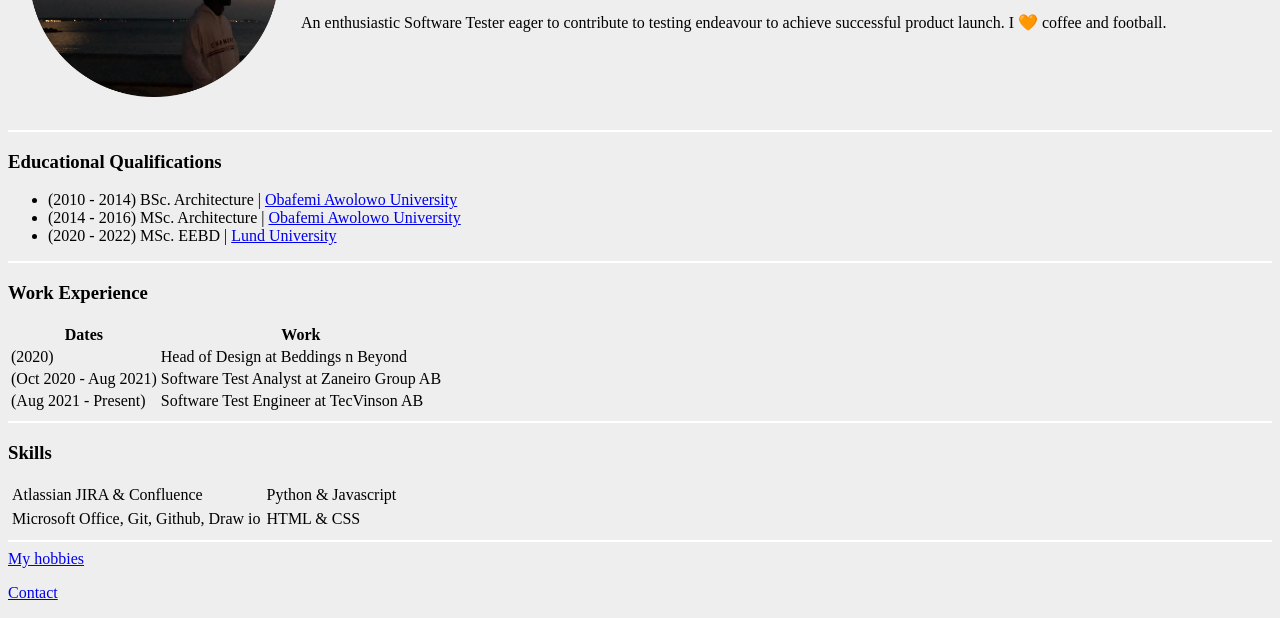
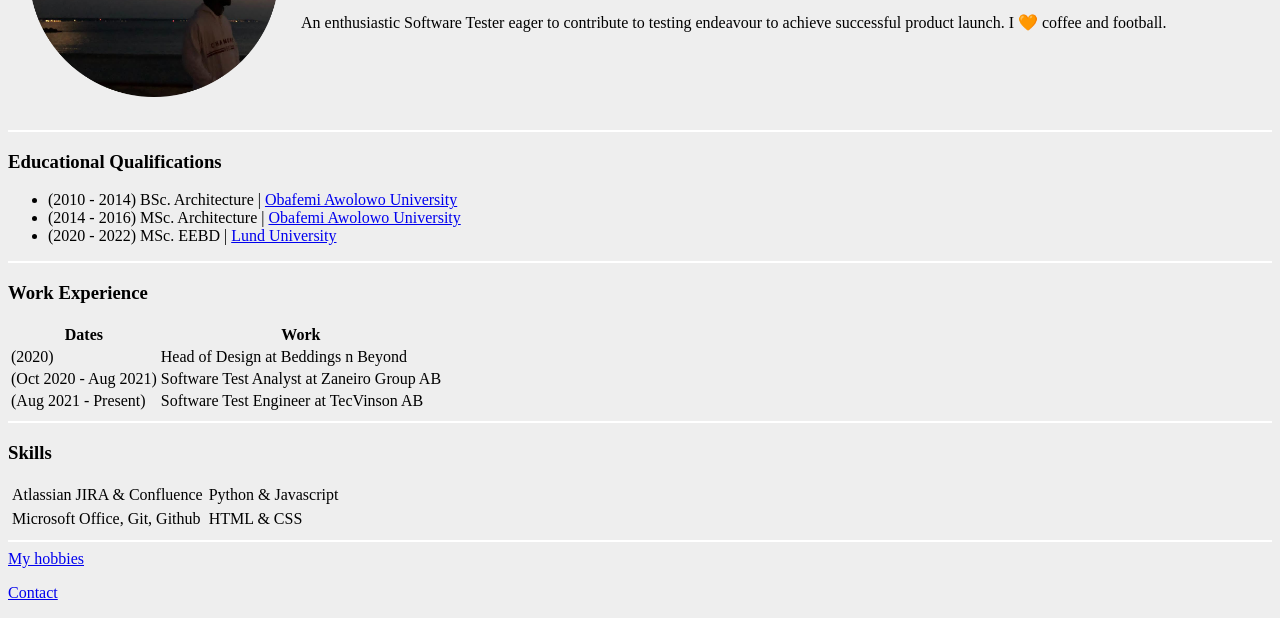
Before and after one commit to damosman/CV, a plain HTML site: page index.html in a window 1280 px wide. Shown: the part 182-800 px from the top of the page. Drawn offline with Linux system fonts and the light colour scheme.

Commit message:
Update index.html

```diff
--- a/index.html
+++ b/index.html
@@ -66,7 +66,7 @@
       <td>Python & Javascript</td>
     </tr>
     <tr>
-      <td>Microsoft Office, Git, Github, Draw io</td>
+      <td>Microsoft Office, Git, Github</td>
       <td>HTML & CSS</td>
     </tr>
   </table>
```
